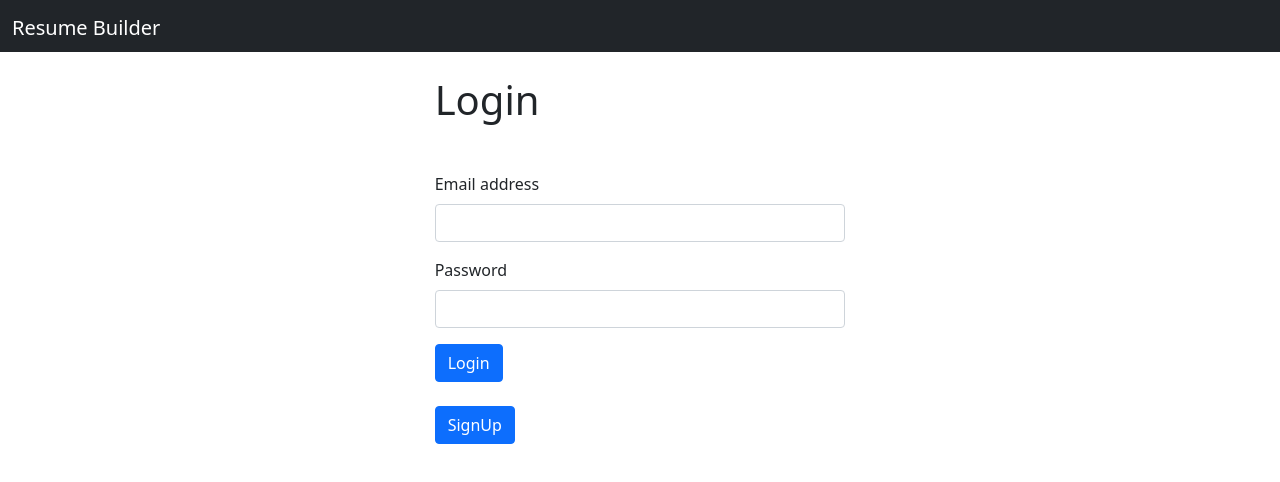
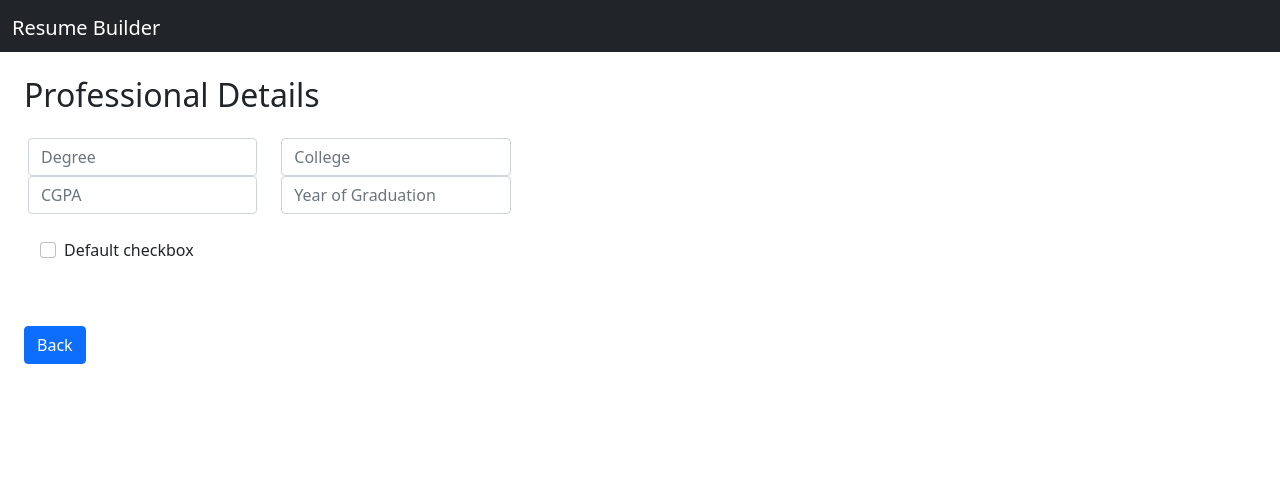
Before and after one commit to Amit-1998/DEV_PP_11, a React (Create React App) app in the folder Module3/resume-builder/: page /qualifications in a window 1280 px wide. Before the commit this address led to /login. Shown: the top 482 px of the page. Built offline with nearby package versions, Linux system fonts and the light colour scheme; no server answers.

Commit message:
thunk import kar dia

```diff
--- a/Module3/resume-builder/src/App.js
+++ b/Module3/resume-builder/src/App.js
@@ -9,6 +9,7 @@
 import { userCreator } from "./redux/actions/userActions";
 import {useDispatch} from "react-redux";
 import PersonalData from "./components/personalData";
+import Qualifications from "./components/qualifications";
 
 
 let App = ()=>{
@@ -41,6 +42,10 @@
            <Navbar />
            <Switch>
 
+              <Route path="/qualifications">
+                   <Qualifications />
+              </Route>
+
               <Route path="/personal">
                  <PersonalData />
               </Route>
--- a/Module3/resume-builder/src/components/css/personal.css
+++ b/Module3/resume-builder/src/components/css/form.css
@@ -1,11 +1,11 @@
-.personal-container{
+.personal-container,.qual-container{
     height: calc(100vh - 52px);
     display: flex;
     /* border: 1px solid red; */
 }
 
-.personal-form{
-    border: 1px solid;
+.personal-form,.qual-form{
+    /* border: 1px solid; */
     width: 50%;
     /* nhi de sakte kuki hame preview ko alag rakhna hai */
     /* flex-grow: 1; */
--- a/Module3/resume-builder/src/components/css/preview.css
+++ b/Module3/resume-builder/src/components/css/preview.css
@@ -1,7 +1,7 @@
 .preview-container{
     /* flex-grow: 1; */
     width: 50%;
-    border: 1px solid blue;
+    /* border: 1px solid blue; */
 }
 
 .template-A{
--- a/Module3/resume-builder/src/components/personalData.jsx
+++ b/Module3/resume-builder/src/components/personalData.jsx
@@ -1,7 +1,8 @@
 import { useSelector } from "react-redux";
 import { useDispatch } from "react-redux";
+import { useHistory } from "react-router-dom";
 import { detailCreator } from "../redux/actions/detailsActions";
-import "./css/personal.css";
+import "./css/form.css";
 import Preview from "./preview";
 
 let PersonalData = ()=>{
@@ -10,8 +11,8 @@
     // console.log(details);
 
     let {fname, lname, email, phone, city, state} = details;
-
     let dispatch = useDispatch();
+    let history = useHistory();
 
     return (
         <>
@@ -45,7 +46,7 @@
 
                             </div>
 
-                             <button className="btn btn-primary m-4">Next</button>
+                             <button onClick={()=>{ history.push("/qualifications"); }} className="btn btn-primary m-4">Next</button>
                      </div>
 
                      <Preview />
--- /dev/null
+++ b/Module3/resume-builder/src/components/qualifications.jsx
@@ -0,0 +1,54 @@
+import { useDispatch } from "react-redux";
+import { useHistory } from "react-router-dom";
+import { detailCreator } from "../redux/actions/detailsActions";
+import Preview from "./preview";
+import "./css/form.css"
+import { useSelector } from "react-redux";
+
+let Qualifications = () => {
+
+    let history = useHistory();
+    let dispatch = useDispatch();
+    let { degree, cgpa, year, college } = useSelector((state) => state.details);
+
+    return (
+        <>
+            <div className="qual-container">
+                <div className="qual-form">
+                    <h2 className="m-4">Professional Details</h2>
+                    <div class="row m-3">
+                        <div class="col-5">
+                            <input type="text" value={degree} onChange={(e) => { dispatch(detailCreator({ degree: e.currentTarget.value })) }} class="form-control" placeholder="Degree" />
+                        </div>
+
+                        <div class="col-5">
+                            <input type="text" value={college} onChange={(e) => { dispatch(detailCreator({ college: e.currentTarget.value })) }} class="form-control" placeholder="College" />
+                        </div>
+
+                        <div class="col-5">
+                            <input type="number" value={cgpa} onChange={(e) => { dispatch(detailCreator({ cgpa: e.currentTarget.value })) }} class="form-control" placeholder="CGPA" />
+                        </div>
+
+                        <div class="col-5">
+                            <input type="number" value={year} onChange={(e) => { dispatch(detailCreator({ year: e.currentTarget.value })) }} class="form-control" placeholder="Year of Graduation" />
+                        </div>
+
+                        <div class="form-check m-4">
+                            <input class="form-check-input" type="checkbox" value="" id="flexCheckDefault" />
+                            <label class="form-check-label" for="flexCheckDefault">
+                                Default checkbox
+                            </label>
+                        </div>
+
+                    </div>
+
+                    <button onClick={() => { history.push("/personal"); }} className="btn btn-primary m-4">Back</button>
+                </div>
+
+                <Preview />
+            </div>
+        </>
+    );
+}
+
+export default Qualifications;
--- a/Module3/resume-builder/src/index.js
+++ b/Module3/resume-builder/src/index.js
@@ -2,11 +2,12 @@
 import ReactDOM from 'react-dom';
 
 import App from './App';
-import { createStore } from "redux";
+import { applyMiddleware, createStore } from "redux";
 import { Provider } from 'react-redux';
 import rootReducer from './redux/rootReducer';
+import thunk from "redux-thunk"; // as a middleware we give it to our store
 
-let myStore = createStore(rootReducer);
+let myStore = createStore(rootReducer, applyMiddleware(thunk));
 
 ReactDOM.render(
   <Provider store={myStore}>
```
